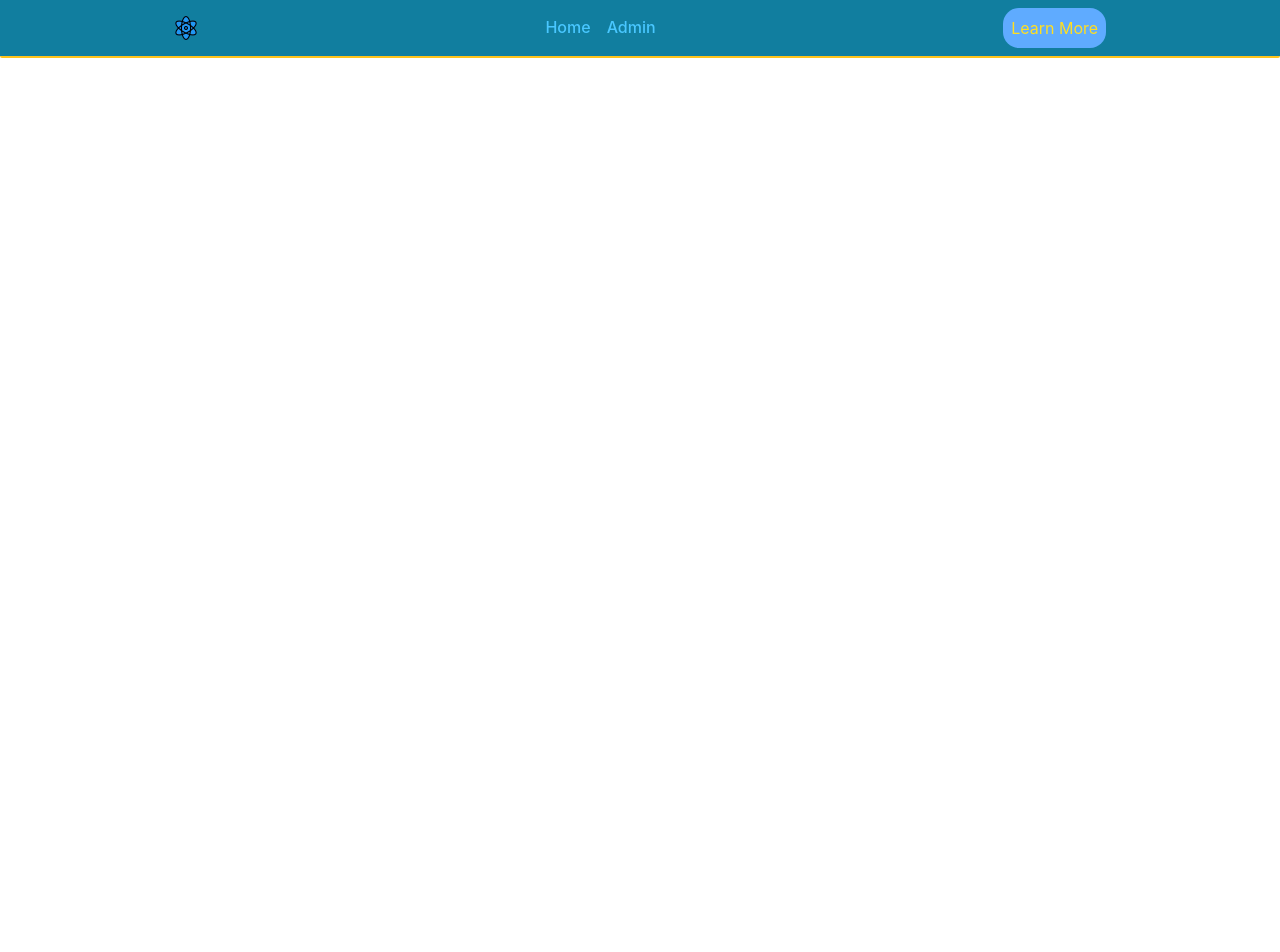
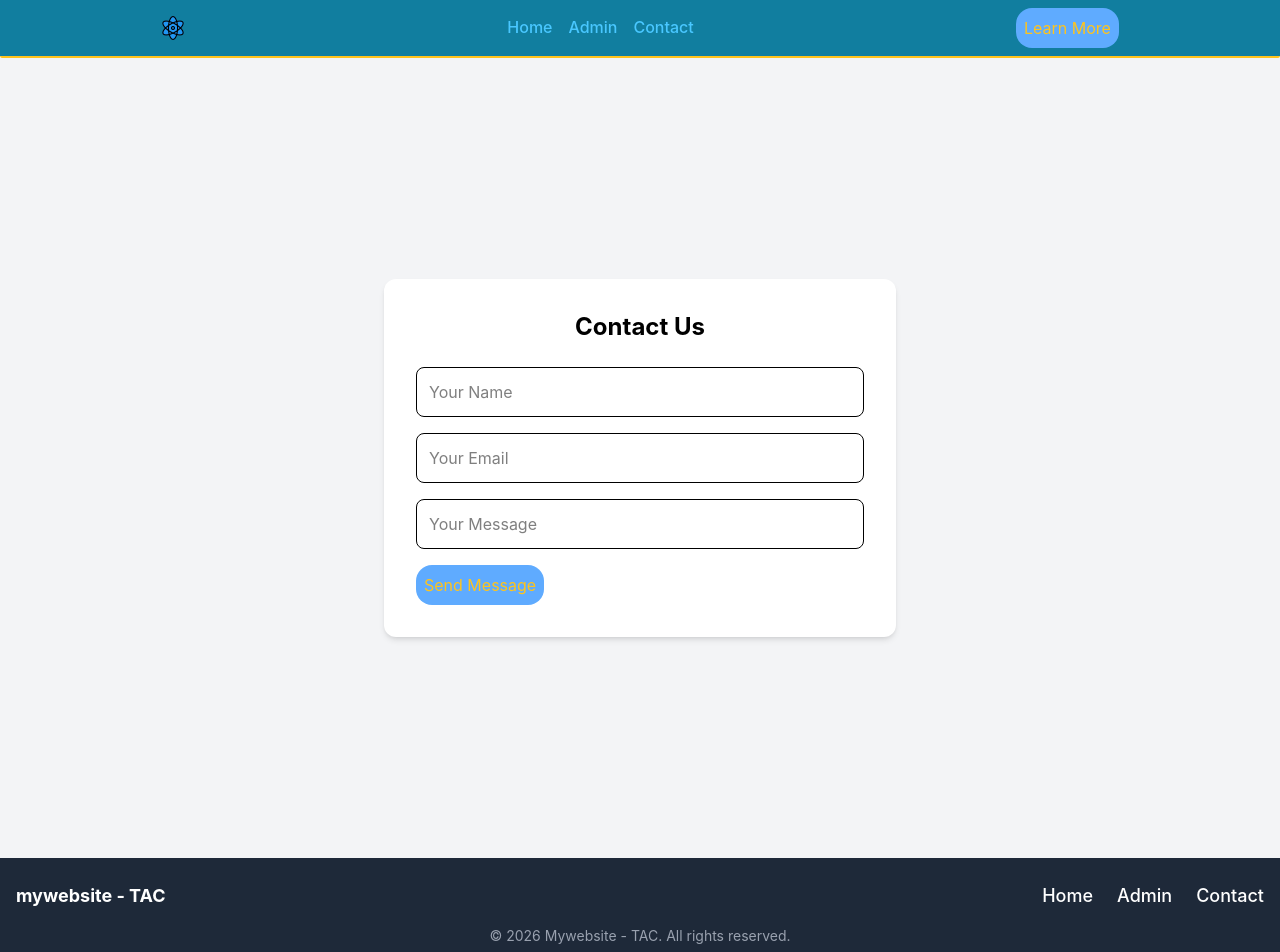
Before and after one commit to Junaidkhokhar583/fexen-tac, a React (Vite) app: page /contact in a window 1280 px wide. Shown: the top 952 px of the page. Before the commit the page ends 800 px from the top, so only its background shows below. Built offline with nearby package versions, Linux system fonts and the light colour scheme.

Commit message:
dynamic components added: Input, Button

```diff
--- a/src/App.jsx
+++ b/src/App.jsx
@@ -3,6 +3,8 @@ import { Route, Routes } from "react-router-dom";
 import ProductDetails from "./pages/ProductDetails";
 import Admin from "./pages/Admin";
 import { Header } from "./components/Header";
+import ContactForm from "./pages/Contact";
+import {Footer} from "./components/Footer";
 
 function App() {
   return (
@@ -12,7 +14,9 @@ function App() {
         <Route path="/" element={<Home />} />
         <Route path="product/:id" element={<ProductDetails />} />
         <Route path="/admin" element={<Admin />} />
+        <Route path="/contact" element={<ContactForm />} />
       </Routes>
+      <Footer/>
     </>
   );
 }
--- /dev/null
+++ b/src/components/Button.jsx
@@ -0,0 +1,7 @@
+export function Button({type,text}) {
+  return (
+    <button type={type} className="md:block hidden bg-secondary text-tertiary rounded-2xl p-2 hover:border hover:border-bg-secondary hover:text-text-secondary hover:bg-bg-primary transition duration-300 cursor-pointer">
+      {text}
+    </button>
+  );
+}
--- /dev/null
+++ b/src/components/Divider.jsx
@@ -0,0 +1,6 @@
+export function Divider(){
+    return(
+                            <div className="w-full h-0.5 rounded-b-full z-20 bg-tertiary"></div>
+
+    )
+}
--- /dev/null
+++ b/src/components/Footer.jsx
@@ -0,0 +1,41 @@
+import { NavLink } from "react-router-dom";
+
+export function Footer() {
+
+  const links = [
+    { name: "Home", to: "/" },
+    { name: "Admin", to: "/admin" },
+    { name: "Contact", to: "/contact" },
+  ];
+
+
+  return (
+    <footer className="bg-gray-800 text-white py-6">
+      <div className="container mx-auto px-4 flex flex-col sm:flex-row justify-between items-center">
+
+
+        <div className="font-bold text-lg mb-4 sm:mb-0">mywebsite - TAC</div>
+
+
+        <div className="flex space-x-6">
+          {links.map((link) => {
+            return(
+            <NavLink
+              key={link.name}
+              to={link.to}
+              className="items-center font-medium text-lg hover:text-tertiary transition-colors"
+            >
+               {link.name}
+            </NavLink>
+            )
+})}
+        </div>
+      </div>
+
+
+      <div className="mt-4 text-center text-sm text-gray-400">
+        &copy; {new Date().getFullYear()} Mywebsite - TAC. All rights reserved.
+      </div>
+    </footer>
+  );
+}
--- a/src/components/Header.jsx
+++ b/src/components/Header.jsx
@@ -1,12 +1,14 @@
 import { useState } from "react";
 import { NavLink } from "react-router-dom";
+import { Button } from "./Button";
+import { Divider } from "./Divider";
 
 export function Header() {
     const [open, setOpen] = useState(false);
 
     return (
         <>
-            <nav className="bg-[#117e9f] flex items-center justify-around w-full z-50 py-2">
+            <nav className="bg-primary flex items-center justify-around w-full z-50 py-2">
                 <span><img src="/react.png" alt="vite-logo" /></span>
 
                 <ul className="hidden md:flex md:gap-x-4">
@@ -16,26 +18,36 @@ export function Header() {
                             className="group inline-block text-[#49c7ff]"
                         >
                             Home
-                            <span className="block h-0.5 bg-[#7e84ff] scale-x-0 rounded-lg group-hover:scale-x-100 transition-transform duration-300 origin-left"></span>
+                            <span className="block h-0.5 bg-tertiary scale-x-0 rounded-lg group-hover:scale-x-100 transition-transform duration-300 origin-left"></span>
                         </NavLink>
                     </li>
 
                     <li className="font-medium font-sans">
                         <NavLink
-                            to="/admin"
-                            className="group text-[#49c7ff]"
+                           className="group text-[#49c7ff]"
+                             to="/admin"
                         >
                             Admin
-                            <span className="block group-hover:scale-x-100 scale-x-0 transition-transform duration-200 h-0.5 rounded-2xl bg-[#7e84ff] origin-left"></span>
+                            <span className="block group-hover:scale-x-100 scale-x-0 transition-transform duration-200 h-0.5 rounded-2xl bg-tertiary origin-left"></span>
+                        </NavLink>
+                    </li>
+                    <li className="font-medium font-sans">
+                        <NavLink
+                           className="group text-[#49c7ff]"
+                             to="/contact"
+                        >
+                            Contact
+                            <span className="block group-hover:scale-x-100 scale-x-0 transition-transform duration-200 h-0.5 rounded-2xl bg-tertiary origin-left"></span>
                         </NavLink>
                     </li>
 
 
                 </ul>
 
-                <button className="md:block hidden bg-[#5fabff] text-yellow-300 rounded-2xl p-2 hover:text-black hover:bg-white transition duration-300 cursor-pointer">
+                <Button text="Learn More" />
+                {/* <button className="md:block hidden bg-[#5fabff] text-yellow-300 rounded-2xl p-2 hover:text-black hover:bg-white transition duration-300 cursor-pointer">
                     Learn More
-                </button>
+                </button> */}
 
                 <button
                     onClick={() => setOpen(prev => !prev)}
@@ -47,9 +59,9 @@ export function Header() {
                 </button>
             </nav>
 
-            <div className="w-full h-0.5 rounded-b-full z-20 bg-[#ffc41c]"></div>
+                        <Divider/>
 
-            <div className={`md:hidden w-1/2 h-dvh ml-auto bg-[#117e9f] fixed z-40 transform transition-transform duration-300 ease-in-out ${open ? "translate-y-0" : "translate-y-[5000%]"}`}>
+            <div className={`md:hidden w-1/2 h-dvh ml-auto bg-primary fixed z-40 transform transition-transform duration-300 ease-in-out ${open ? "translate-y-0" : "translate-y-[5000%]"}`}>
 
                 <ul className="grid gap-y-4 justify-items-start pl-2 pt-2">
 
@@ -60,7 +72,7 @@ export function Header() {
                             className="group inline-block text-[#49c7ff]"
                         >
                             Home
-                            <span className="block h-0.5 bg-[#7e84ff] scale-x-0 rounded-lg group-hover:scale-x-100 transition-transform duration-300 origin-left"></span>
+                            <span className="block h-0.5 bg-tertiary scale-x-0 rounded-lg group-hover:scale-x-100 transition-transform duration-300 origin-left"></span>
                         </NavLink>
                         <img src="/react.png" alt="logo" />
                     </li>
@@ -72,7 +84,18 @@ export function Header() {
                             className="group text-[#49c7ff]"
                         >
                             Admin
-                            <span className="block group-hover:scale-x-100 scale-x-0 transition-transform duration-200 h-0.5 rounded-2xl bg-[#7e84ff] origin-left"></span>
+                            <span className="block group-hover:scale-x-100 scale-x-0 transition-transform duration-200 h-0.5 rounded-2xl bg-tertiary origin-left"></span>
+                        </NavLink>
+                        <img src="/react.png" alt="logo" />
+                    </li>
+                    <li className="font-medium font-sans flex flex-row-reverse gap-x-2 items-center">
+                        <NavLink
+                            to="/contact"
+                            onClick={() => setOpen(false)}
+                            className="group text-[#49c7ff]"
+                        >
+                           Contact
+                            <span className="block group-hover:scale-x-100 scale-x-0 transition-transform duration-200 h-0.5 rounded-2xl bg-tertiary origin-left"></span>
                         </NavLink>
                         <img src="/react.png" alt="logo" />
                     </li>
--- /dev/null
+++ b/src/components/Input.jsx
@@ -0,0 +1,25 @@
+export default function Input({
+  type,
+  name,
+  placeholder,
+  value,
+  onChange,
+}) {
+  const baseClasses =
+    "w-full p-3 border rounded-lg focus:outline-none focus:ring-2 focus:ring-blue-400";
+
+  return (
+    <div>
+
+        <input
+          type={type}
+          name={name}
+          placeholder={placeholder}
+          className={baseClasses}
+          value={value}
+          onChange={onChange}
+        />
+
+    </div>
+  );
+}
--- a/src/index.css
+++ b/src/index.css
@@ -1 +1,16 @@
 @import "tailwindcss";
+
+
+@theme{
+    --color-primary:#117e9f;
+    --color-secondary:#5fabff;
+    --color-tertiary:#ffc41c;
+
+    --color-bg-primary:#fff;
+    --color-bg-secondary:#000;
+
+    --color-text-primary:#fff;
+    --color-text-secondary:#000;
+    --color-text-tertiary:#c9c8c8;
+
+}
--- /dev/null
+++ b/src/pages/Contact.jsx
@@ -0,0 +1,52 @@
+import { useState } from "react";
+import Input from "../components/Input";
+import { Button } from "../components/Button";
+
+export default function ContactForm() {
+  const [form, setForm] = useState({
+    name: "",
+    email: "",
+    message: ""
+  });
+
+  const fields = [
+    { name: "name", type: "text", placeholder: "Your Name" },
+    { name: "email", type: "email", placeholder: "Your Email" },
+    { name: "message", type: "text", placeholder: "Your Message" },
+  ];
+
+  const handleChange = (e) => {
+    setForm({
+      ...form,
+      [e.target.name]: e.target.value
+    });
+  };
+
+  const handleSubmit = (e) => {
+    e.preventDefault();
+    console.log("Form Data:", form);
+  };
+
+  return (
+    <div className="min-h-screen flex items-center justify-center bg-gray-100">
+      <div className="bg-white p-8 rounded-xl shadow-md w-full max-w-xs lg:max-w-md xl:max-w-lg 2xl:max-w-xl ">
+        <h2 className="text-2xl font-bold text-center mb-6">Contact Us</h2>
+
+        <form onSubmit={handleSubmit} className="space-y-4">
+          {fields.map((field) => (
+            <Input
+              key={field.name}
+              type={field.type}
+              name={field.name}
+              placeholder={field.placeholder}
+              value={form[field.name]}
+              onChange={handleChange}
+            />
+          ))}
+
+          <Button type="submit" text="Send Message"/>
+        </form>
+      </div>
+    </div>
+  );
+}
--- a/src/pages/Home.jsx
+++ b/src/pages/Home.jsx
@@ -1,6 +1,8 @@
 import { useProducts } from '../utils/api/useProducts';
 import ProductList from '../components/ProductList';
 import { Header } from '../components/Header';
+import { Button } from '../components/Button';
+import { Divider } from '../components/Divider';
 
 function Home() {
   const { data, isLoading, error } = useProducts();
@@ -15,7 +17,35 @@ function Home() {
 
   return (
     <>
-    {/* <Header/> */}
+     <section
+      className="relative h-screen flex items-center justify-center text-center text-text-primary"
+      style={{
+        backgroundImage: "url('https://images.unsplash.com/photo-1507525428034-b723cf961d3e')",
+        backgroundSize: "cover",
+        backgroundPosition: "center",
+      }}
+    >
+      <div className="absolute inset-0 bg-black/50"></div>
+
+      <div className="relative z-10 max-w-2xl px-4">
+        <h1 className="text-3xl md:text-5xl font-bold mb-4">
+          Buy Something Amazing
+        </h1>
+
+        <p className="text-lg md:text-xl mb-6 text-text-tertiary">
+          Access something powerful by buying among our accessory.
+        </p>
+
+<div className='justify-items-center'>
+     <Button text="Get Started"/>
+</div>
+
+      </div>
+
+    </section>
+<Divider/>
+
+
     <div className="min-h-screen bg-gray-50 px-6 py-8">
       <h1 className="text-2xl font-bold mb-6 text-center">
        Products
```
Also changed, not shown: 1 other file (tests, documents, lock files or other folders).
